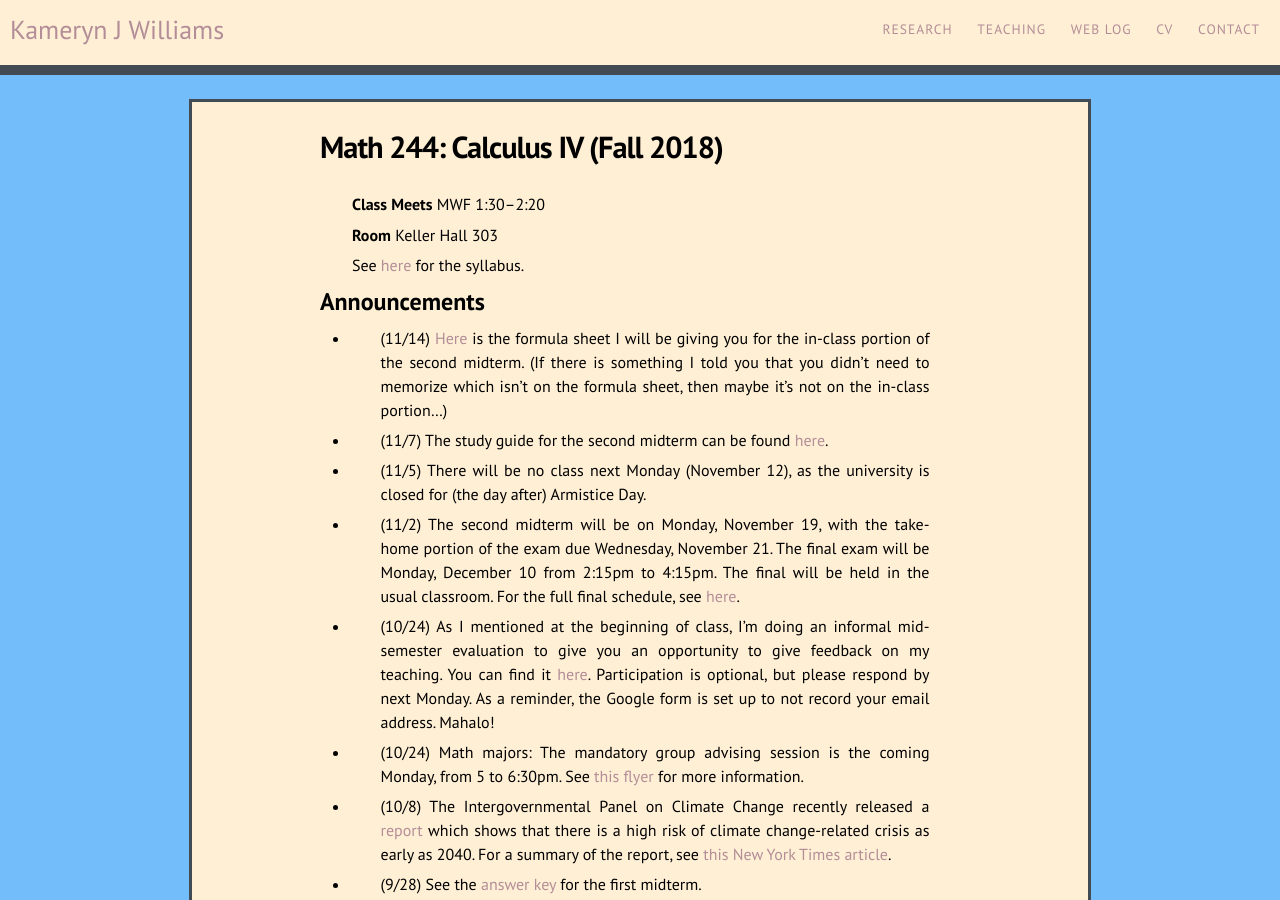
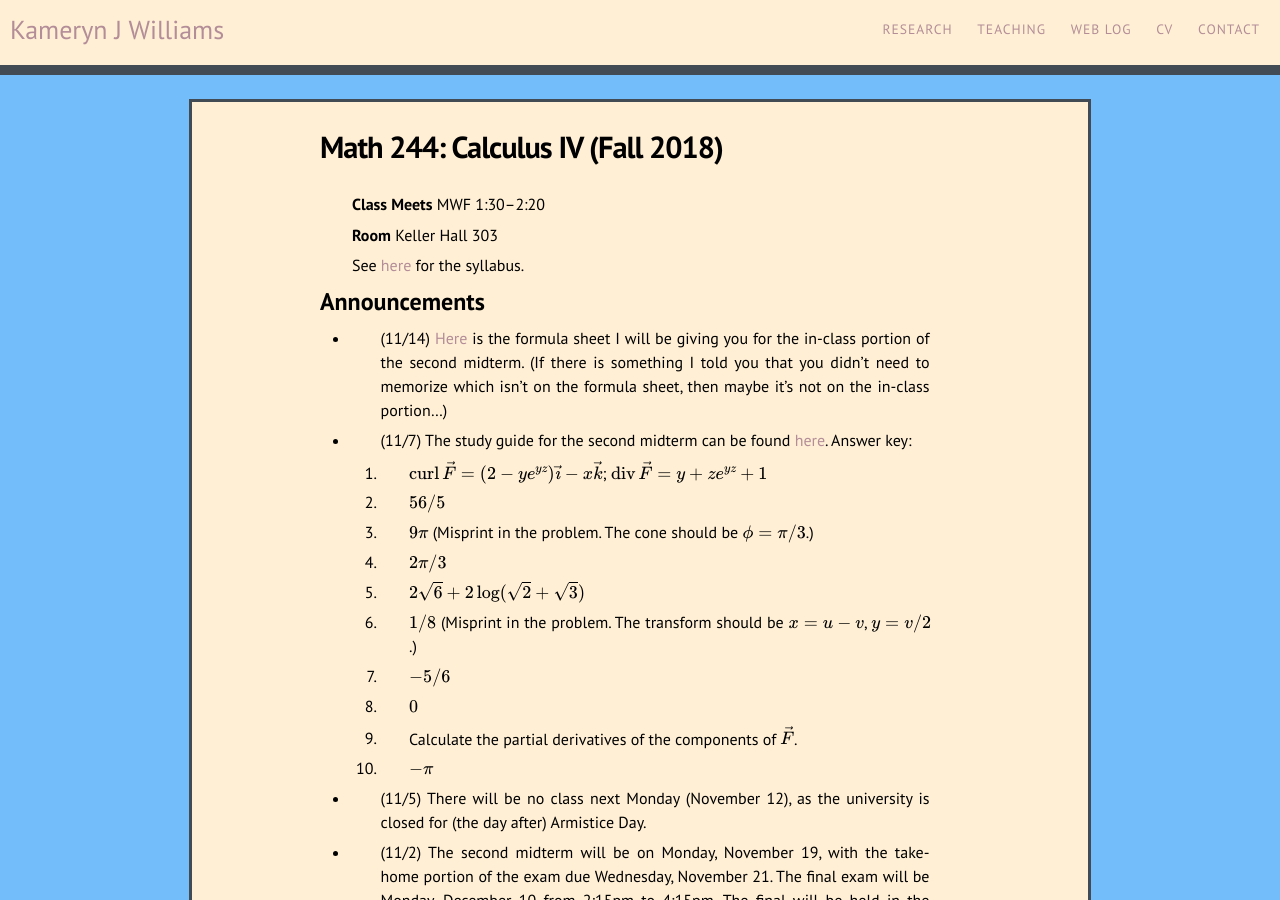
Before and after one commit to kamerynjw/kamerynjw.github.io, a Jekyll site: the page built from teaching/2018/math244.md, in a window 1280 px wide and 900 px high. Built offline with Jekyll 4.4.1, drawn with Linux system fonts in a browser that asks for light colours; nearby versions of some CDN libraries; formulas are drawn with MathJax 3.

Commit message:
added answer key

```diff
--- a/teaching/2018/math244.md
+++ b/teaching/2018/math244.md
@@ -15,7 +15,29 @@ Announcements
 
 * (11/14) [Here]({{ page.url }}formula-sheet.pdf) is the formula sheet I will be giving you for the in-class portion of the second midterm. (If there is something I told you that you didn't need to memorize which isn't on the formula sheet, then maybe it's not on the in-class portion...)
 
-* (11/7) The study guide for the second midterm can be found [here]({{ page.url }}sg2.pdf).
+* (11/7) The study guide for the second midterm can be found [here]({{ page.url }}sg2.pdf). Answer key:
+
+    1. $\mathrm{curl}\,\vec F = (2-ye^{yz})\vec\imath  - x \vec k$; $\mathrm{div}\,\vec F = y + ze^{yz} + 1$
+
+    2. $56/5$
+
+    3. $9\pi$ (Misprint in the problem. The cone should be $\phi = \pi/3$.)
+
+    4. $2\pi/3$
+
+    5. $2\sqrt 6 + 2\log(\sqrt 2 + \sqrt 3)$
+
+    6. $1/8$ (Misprint in the problem. The transform should be $x = u - v$, $y = v/2$.)
+
+    7. $-5/6$
+
+    8. $0$
+
+    9. Calculate the partial derivatives of the components of $\vec F$.
+
+    10. $-\pi$
+
+
 
 * (11/5) There will be no class next Monday (November 12), as the university is closed for (the day after) Armistice Day.
 
```
